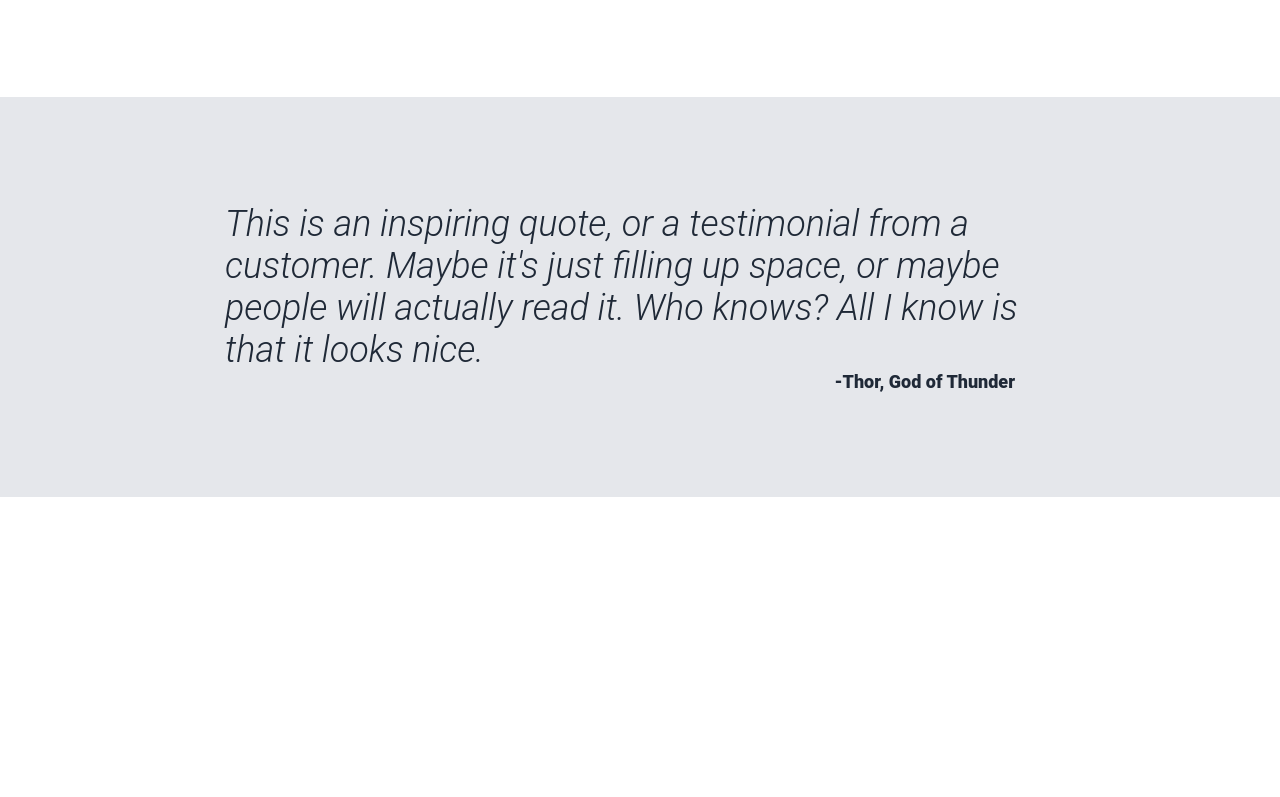
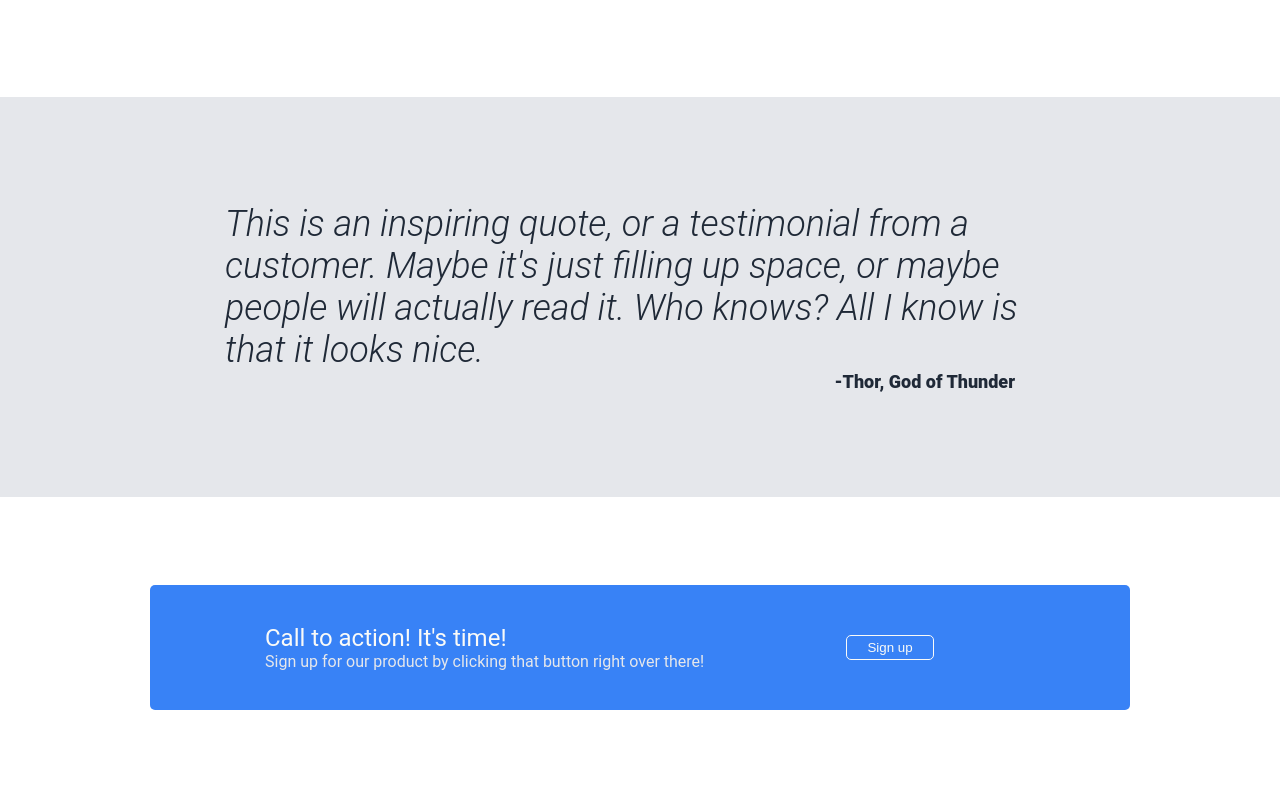
Before and after one commit to chrisjrobles/odin-landing-page, a plain HTML site: page index.html in a window 1280 px wide. Shown: the part 789-1586 px from the top of the page. Before the commit the page ends 1286 px from the top, so only its background shows below. Drawn offline with Linux system fonts and the light colour scheme.

Commit message:
feat: add cta

```diff
--- a/index.html
+++ b/index.html
@@ -83,5 +83,21 @@
         <p class="author">-Thor, God of Thunder</p>
       </div>
     </div>
+
+    <div class="cta-container">
+      <div class="cta-block">
+        <div class="cta-content">
+          <div class="cta-left">
+            <p class="cta-title">Call to action! It's time!</p>
+            <p>
+              Sign up for our product by clicking that button right over there!
+            </p>
+          </div>
+          <div class="cta-right">
+            <button>Sign up</button>
+          </div>
+        </div>
+      </div>
+    </div>
   </body>
 </html>
--- a/styles.css
+++ b/styles.css
@@ -162,3 +162,52 @@
   font-weight: 800;
   font-size: 18px;
 }
+
+/* CTA */
+.cta-container {
+  height: 300px;
+  display: flex;
+  align-items: center;
+  justify-content: center;
+}
+
+.cta-block {
+  background-color: #3882f6;
+  border-radius: 5px;
+  width: 1200px;
+  height: 125px;
+  display: flex;
+  justify-content: center;
+  align-items: center;
+}
+
+.cta-content {
+  width: 750px;
+  display: flex;
+  justify-content: space-between;
+}
+
+.cta-left {
+  color: #e5e7eb;
+  font-size: 16px;
+}
+
+.cta-title {
+  color: #f9faf8;
+  font-size: 24px;
+}
+
+.cta-right {
+  width: 250px;
+  display: flex;
+  justify-content: center;
+  align-items: center;
+}
+
+.cta-right > button {
+  background-color: #3882f6;
+  border: 1px solid #f9faf8;
+  border-radius: 5px;
+  color: #f9faf8;
+  padding: 4px 20px;
+}
```
